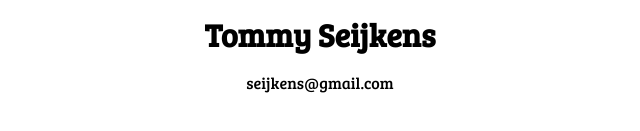
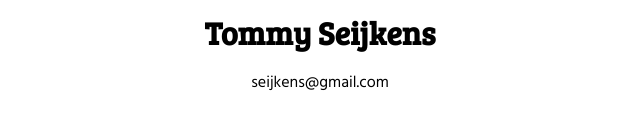
Before and after one commit to tommyseijkens/tommyseijkens.github.io, a plain HTML site: page index.html in a window 1280 px wide. Shown: the part 339-470 px from the top of the page, without its empty margins (320-960 px from the left). Drawn offline with Linux system fonts and the light colour scheme.

Commit message:
Update index.html

```diff
--- a/index.html
+++ b/index.html
@@ -3,7 +3,7 @@
 <head>
 <meta charset="UTF-8">
 <title>Tommy Seijkens</title>
-<link href="https://fonts.googleapis.com/css?family=Bree+Serif" rel="stylesheet">
+<link href="https://fonts.googleapis.com/css?family=Bree+Serif|Hind" rel="stylesheet">
 <style>
 html {
 	height:100%;
@@ -15,12 +15,16 @@ body {
     justify-content: center;
     flex-direction:column;
 	height:100%;
-	font-family: 'Bree Serif', serif;
+	font-family: 'Hind', sans-serif;
 	height: 100%;
 	width:100%;
 }
 h1 {
 	margin:0;
+	font-family: 'Bree Serif', serif;
+}
+p {
+	font-weight: 200;
 }
 </style>
 </head>
```
